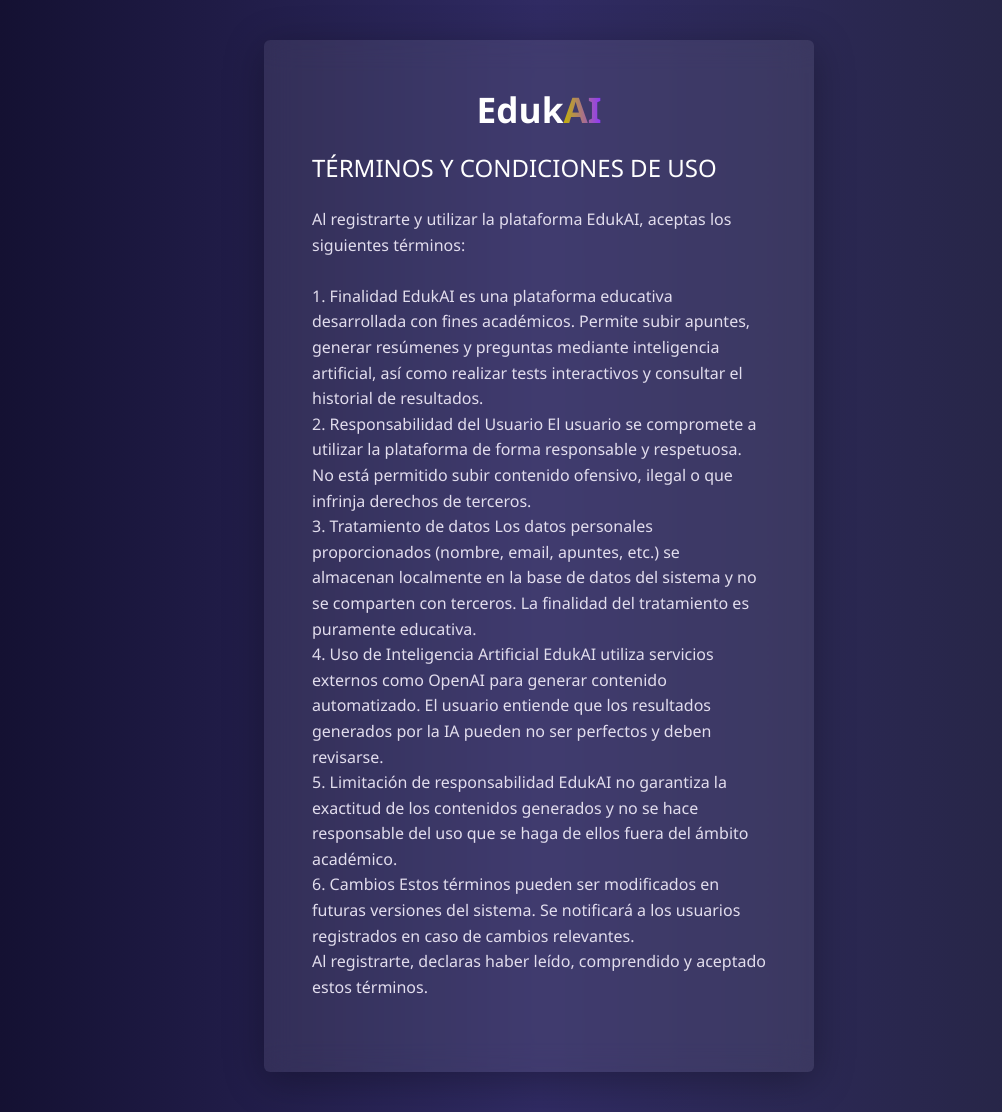
After one commit to diegofabian89/plataforma-estudios-ia, a Django app: page /terminos/ in a window 1280 px wide. The commit adds this page. Shown: the whole page, without its empty margins (101-1103 px from the left). Run offline with Django 5.2, Linux system fonts and the light colour scheme; some libraries are stand-ins or nearby versions.

Commit message:
Add url,template and view of Terms and conditions, into register html, add logic to delete on cascade apuntes

```diff
--- a/core/forms.py
+++ b/core/forms.py
@@ -1,6 +1,5 @@
 # core/forms.py
 
-from django import forms
 from django.contrib.auth import authenticate, get_user_model
 
 from django.contrib.auth.models import User
@@ -11,7 +10,6 @@ from .models import Apunte, Categoria
 from core.models import PerfilUsuario
 
 User = get_user_model()
-
 
 
 class ApunteForm(forms.ModelForm):
--- a/core/models.py
+++ b/core/models.py
@@ -78,7 +78,6 @@ class Pregunta(models.Model):
     respuesta_correcta = models.CharField(max_length=255)  # Guarda el texto de la respuesta correcta
     creada = models.DateTimeField(auto_now_add=True)
 
-
     def __str__(self):
         return f"Pregunta de {self.apunte.titulo[:40]}..."
 
--- a/core/urls.py
+++ b/core/urls.py
@@ -11,6 +11,7 @@ urlpatterns = [
     path('login/', CustomLoginView.as_view(), name='login'),
     path('', views.welcome_view, name='welcome'),
     path('register/', register_view, name='register'),
+    path('terminos/', views.terminos_view, name='terminos'),
     path('dashboard/', views.dashboard_view, name='dashboard'),
     path('mis-apuntes/', views.mis_apuntes_view, name='mis_apuntes'),
     path('resumenes/', views.resumenes_view, name='resumenes'),
--- a/core/views.py
+++ b/core/views.py
@@ -1,5 +1,4 @@
 from pathlib import Path
-from django.contrib.auth.decorators import login_required
 from django.contrib.auth.views import LoginView, PasswordResetView, PasswordResetConfirmView
 from django.db.models import Max
 from django.http import JsonResponse, HttpResponse
@@ -23,8 +22,6 @@ from django.utils.http import urlsafe_base64_encode
 from django.utils.encoding import force_bytes
 from django.core.mail import EmailMessage, EmailMultiAlternatives, send_mail
 from django.utils.http import urlsafe_base64_decode
-from django.contrib.auth import get_user_model
-from django.shortcuts import redirect
 from django.contrib.auth.tokens import default_token_generator
 from django.contrib import messages
 from .models import PerfilUsuario, Apunte, Categoria, Pregunta, ResultadoTest
@@ -189,6 +186,8 @@ def register_view(request):
         form = CustomUserCreationForm()
     return render(request, 'register.html', {'form': form})
 
+def terminos_view(request):
+    return render(request, 'secciones/terminos.html')
 
 def custom_logout_view(request):
     logout(request)
@@ -350,10 +349,11 @@ def detalle_apuntes_view(request, apunte_id):
 @login_required
 def eliminar_apunte_view(request, apunte_id):
     apunte = get_object_or_404(Apunte, id=apunte_id, usuario=request.user)
+    pregunta = get_object_or_404(Pregunta, id=apunte_id)
 
     if request.method == 'POST':
-        apunte.delete()  # Esto elimina también el resumen si está en el mismo modelo
-        messages.success(request, "Apunte y resumen eliminados correctamente.")
+        apunte.delete()
+        messages.success(request, "Apunte, resumen preguntas y resultado eliminados correctamente.")
         return redirect('mis_apuntes')
 
     return redirect('detalle_apunte', apunte_id=apunte_id)
@@ -561,6 +561,8 @@ def exportar_test_pdf(request, apunte_id):
         y -= 20
     p.save()
     return response
+
+
 @never_cache
 @login_required
 def ver_test_view(request, apunte_id):
--- a/templates/login.html
+++ b/templates/login.html
@@ -66,11 +66,7 @@
         </div>
 
         <div class="d-flex justify-content-between align-items-center mb-3 small-text">
-            <label class="custom-checkbox m-0" for="remember_me">
-                <input type="checkbox" id="remember_me" name="remember_me">
-                <span class="checkmark"></span>
-                Recordarme
-            </label>
+            <a href="{% url 'register' %}" class="forgot-link">Registrarse</a>
             <a href="{% url 'password_reset' %}" class="forgot-link">¿Olvidaste tu contraseña?</a>
         </div>
 
--- a/templates/secciones/detalle_apuntes.html
+++ b/templates/secciones/detalle_apuntes.html
@@ -64,7 +64,7 @@
                             aria-label="Cerrar"></button>
                 </div>
                 <div class="modal-body text-light">
-                    ¿Estás seguro de que deseas eliminar este apunte y su resumen? Esta acción no se puede deshacer.
+                    ¿Estás seguro de que deseas eliminar este apunte?. Se eliminará el resumen, preguntas e historial de resultados. Esta acción no se puede deshacer.
                 </div>
                 <div class="modal-footer">
                     <button type="button" class="bt_read_text" data-bs-dismiss="modal">Cancelar</button>
--- a/templates/secciones/detalle_test.html
+++ b/templates/secciones/detalle_test.html
@@ -3,7 +3,7 @@
 {% block title %}Ver Test - EdukAI{% endblock %}
 {% block section_title %}<h3>Test del apu<span class="text-gradient">nte: "{{ apunte.titulo }} "</span> </h3>
 
-    <h5 class="text"> Soluciones al final del test.</h5>{% endblock %}
+    <h5 class="text"> : Soluciones al final del test.</h5>{% endblock %}
 {% block content %}
     <div class="container text-light mt-4">
         <div id="mensaje-toast" class="alert alert-success position-fixed bottom-0 end-0 m-4 d-none"
--- a/templates/secciones/resumenes.html
+++ b/templates/secciones/resumenes.html
@@ -3,7 +3,7 @@
 {% load widget_tweaks %}
 
 {% block title %}Mis Resúmenes | EdukAI{% endblock %}
-{% block section_title %}<h3 class="text-white mb-4 text-center">Mis Resúm<span class="text-gradient">enes Generados</span></h3>{% endblock %}
+{% block section_title %}<h3 class="text-white">Mis Resúm<span class="text-gradient">enes Generados</span></h3>{% endblock %}
 {% block content %}
 <div class="container">
 
--- /dev/null
+++ b/templates/secciones/terminos.html
@@ -0,0 +1,51 @@
+{% load static %}
+<!DOCTYPE html>
+<html lang="es">
+<head>
+    <meta charset="UTF-8">
+    <title> Terminos y Condiciones | EdukAI</title>
+    <link href="https://cdn.jsdelivr.net/npm/bootstrap@5.3.2/dist/css/bootstrap.min.css" rel="stylesheet">
+    <link rel="stylesheet" href="{% static 'css/welcome.css' %}">
+</head>
+<body class="bg-dark d-flex justify-content-center align-items-center">
+
+
+<div class="glass-container  p-5 rounded text-white " style="max-width: 550px;">
+    <h1 class="mb-2 text-center">Eduk<span class="text-gradient">AI</span></h1>
+    <h4 class="mb-4 mt-4">TÉRMINOS Y CONDICIONES DE USO</h4>
+    <p class="mb-4 fs-6" >
+
+        Al registrarte y utilizar la plataforma EdukAI, aceptas los siguientes términos:
+        <br><br>
+
+        1. Finalidad
+        EdukAI es una plataforma educativa desarrollada con fines académicos. Permite subir apuntes, generar resúmenes y
+        preguntas mediante inteligencia artificial, así como realizar tests interactivos y consultar el historial de
+        resultados.
+        <br>
+        2. Responsabilidad del Usuario
+        El usuario se compromete a utilizar la plataforma de forma responsable y respetuosa. No está permitido subir
+        contenido ofensivo, ilegal o que infrinja derechos de terceros.
+        <br>
+        3. Tratamiento de datos
+        Los datos personales proporcionados (nombre, email, apuntes, etc.) se almacenan localmente en la base de datos
+        del sistema y no se comparten con terceros. La finalidad del tratamiento es puramente educativa.
+        <br>
+        4. Uso de Inteligencia Artificial
+        EdukAI utiliza servicios externos como OpenAI para generar contenido automatizado. El usuario entiende que los
+        resultados generados por la IA pueden no ser perfectos y deben revisarse.
+        <br>
+        5. Limitación de responsabilidad
+        EdukAI no garantiza la exactitud de los contenidos generados y no se hace responsable del uso que se haga de
+        ellos fuera del ámbito académico.
+        <br>
+        6. Cambios
+        Estos términos pueden ser modificados en futuras versiones del sistema. Se notificará a los usuarios registrados
+        en caso de cambios relevantes.
+        <br>
+        Al registrarte, declaras haber leído, comprendido y aceptado estos términos.</p>
+
+</div>
+
+</body>
+</html>
```
Also changed, not shown: static/css/register.css (+11 -0 lines), templates/register.html (+5 -3 lines), templates/secciones/mis_apuntes.html (+10 -0 lines), media/perfiles/20181008_130147_ygw18m3.jpg (added), media/perfiles/IMG_20221210_190446_946.jpg (deleted).
